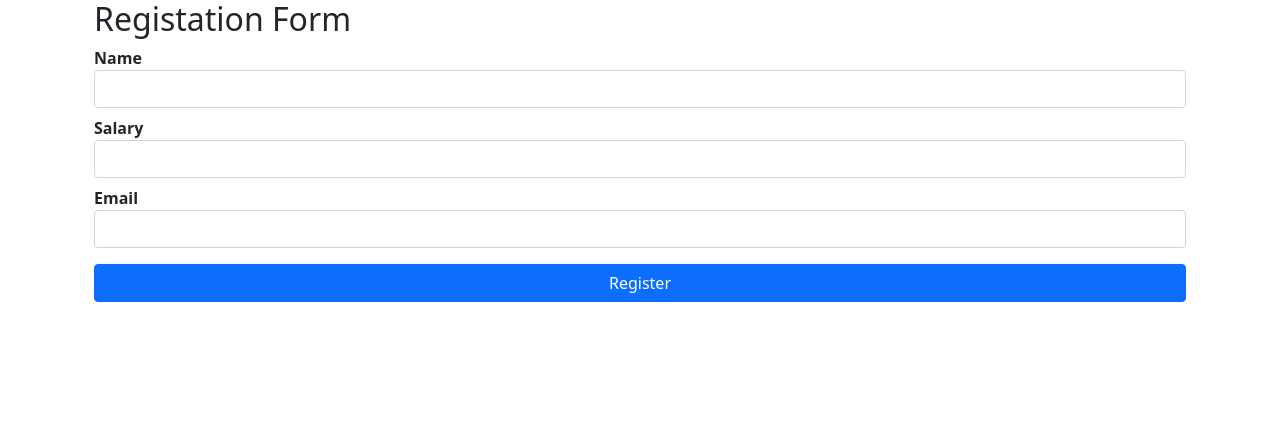
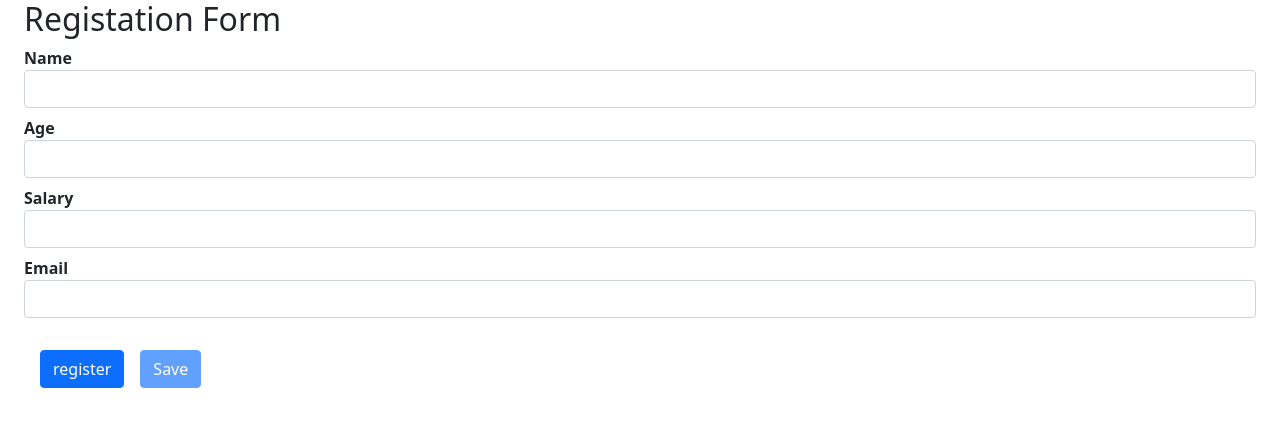
Before and after one commit to ssmohanty153/my-app, a React (Create React App) app: page / in a window 1280 px wide. Shown: the top 426 px of the page. Built offline with nearby package versions, Linux system fonts and the light colour scheme.

Commit message:
validation component by Form Field Eror message

```diff
--- /dev/null
+++ b/src/components/ValidateComponent.js
@@ -0,0 +1,88 @@
+import React from "react";
+import { Formik,Form,ErrorMessage,Field, yupToFormErrors } from "formik";
+import * as yup from "yup";
+
+const ValidateComponent=()=>{
+    return(
+        <Formik
+        initialValues={
+            {
+                Name:'',
+                Age:'',
+                Salary:'',
+                Email:''
+            }
+        }
+        validationSchema={
+            yup.object({
+                Name:yup.string()
+                         .required("Name most be required")
+                         .min(4,"Minimum user name atleast 4 char")
+                         .max(10,"atleast 5 char"),
+                Age:yup.number()
+                       .lessThan(60,"most be les then 60 ")
+                       .required("salary required")
+                       .max(18,"maximum 18 "),
+                Salary:yup.number()
+                          .required("salary required"),
+                Email:yup.string()
+                          .required("email rewiired")
+                          .email("please enter valid email")
+
+
+            })
+        }
+        onSubmit={
+            values=>{
+                alert(JSON.stringify(values))
+            }
+        }
+
+
+
+        >
+            {
+                props=>(
+                    <>
+                    <div className="container-fluid">
+                        <h2>Registation Form</h2>
+                        <Form >
+                            <dl>
+                                <dt> Name
+                                </dt>
+                                <dd>
+                                    <Field className="form-control" type="text" name="Name"></Field>
+                                </dd>
+                                <dd><ErrorMessage name="Name"></ErrorMessage></dd>
+                                <dt> Age</dt>
+                                <dd>
+                                    <Field className="form-control" type="text" name="Age"></Field>
+                                </dd>
+                                <dd><ErrorMessage name="Age"></ErrorMessage></dd>
+                                <dt> Salary</dt>
+                                <dd>
+                                    <Field className="form-control" type="text" name="Salary"></Field>
+                                </dd>
+                                <dd><ErrorMessage name="Salary"></ErrorMessage></dd>
+                                <dt> Email</dt>
+                                <dd>
+                                    <Field className="form-control" type="text" name="Email"></Field>
+                                </dd>
+                                <dd><ErrorMessage name="Email"></ErrorMessage></dd>
+
+                            </dl>
+                            <div>
+                            <button disabled={props.isValid==false} className="btn btn-primary m-3">register</button>
+                            <button disabled={props.dirty==false} className="btn btn-primary">Save</button>
+                            </div>
+                        </Form>
+                    </div>
+                    </>
+                )
+            }
+
+        </Formik>
+    )
+
+}
+export default ValidateComponent;
--- a/src/index.js
+++ b/src/index.js
@@ -9,12 +9,13 @@ import  FormikDemoComponent from './components/formicDemoComponent';
 import FormikDemo2Component from './components/formikDemo2Components';
 import FormValidationComponent from './components/formikvslidation';
 import YapValidationCopmonent from './components/YapValefationComponent';
+import ValidateComponent from './components/ValidateComponent';
 import FormComponent from './components/formComponent';
 import reportWebVitals from './reportWebVitals';
 
 ReactDOM.render(
   <React.StrictMode>
-    <YapValidationCopmonent />
+    <ValidateComponent />
 
   </React.StrictMode>,
   document.getElementById('root')
```
